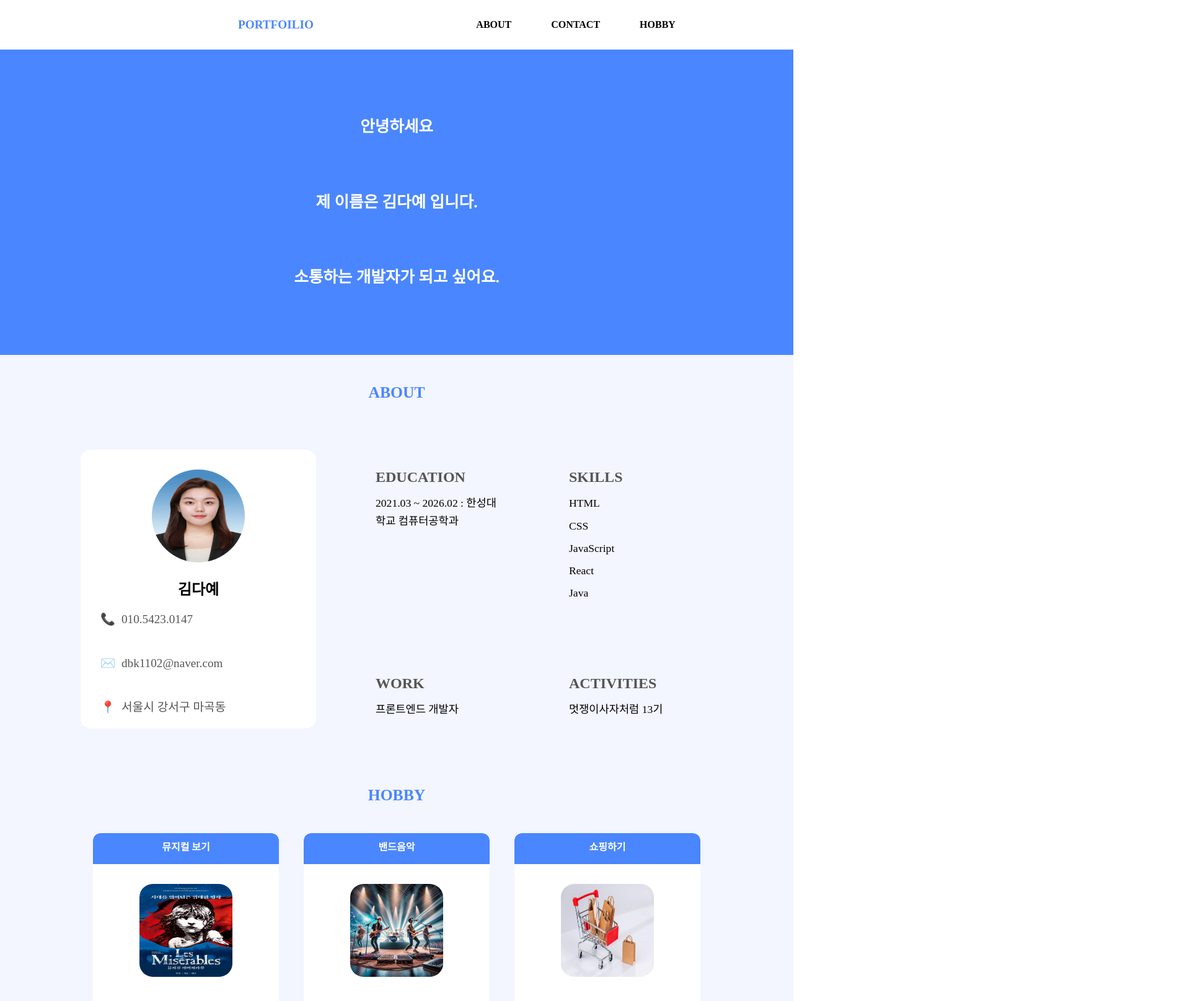
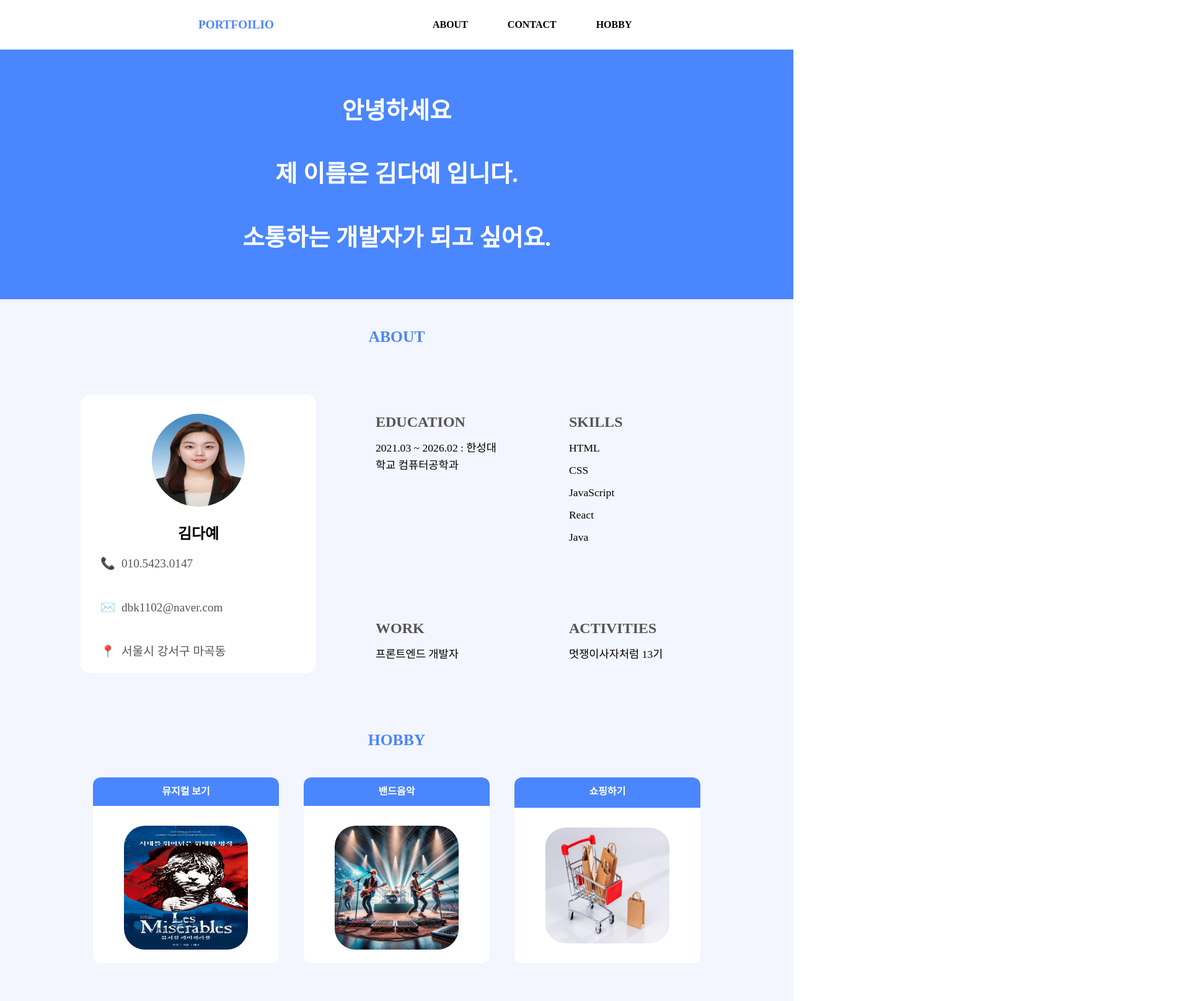
Before and after one commit to HSU-Likelion-Frontend-13th/Team-3, a React (Create React App) app in the folder Week4/daye/: page / in a window 1280 px wide. Shown: the top 1616 px of the page at 62% size, 1920 px wide, since content can reach past the window. Built offline with nearby package versions, Linux system fonts and the light colour scheme.

Commit message:
fix: Header에 logo padding 수정

```diff
--- a/Week4/daye/src/components/Header.jsx
+++ b/Week4/daye/src/components/Header.jsx
@@ -5,12 +5,12 @@ import Nav from "./Nav"
 //Header 스타일 컴포넌트
 
 const HeaderLayout = styled.div`
- width: 100vw;
- height: 10vh;
- padding: 0 30vw;
- display: flex;
- justify-content: baseline;
- align-items: center;
+    width: 100vw;
+    height: 10vh;
+    padding: 0 25vw;
+    display: flex;
+    justify-content: baseline;
+    align-items: center;
 
 `;
 
--- a/Week4/daye/src/components/Hero.jsx
+++ b/Week4/daye/src/components/Hero.jsx
@@ -9,16 +9,15 @@ const HeroLayout = styled.div`
     flex-direction: column; /*세로 방향*/
     justify-content: center;
     align-items: center;
-    padding: 4rem;
+    padding: 3rem;
 
 `;
 
 const HeroContent = styled.p`
-    // padding: 62px 0;
     text-align: center;
     color: white;
-    font-size: 2vw;
-    padding: 3rem 0;
+    font-size: 3vw;
+    padding: 2rem 0;
     font-weight: bold;
 
 `;
--- a/Week4/daye/src/components/Hobby.jsx
+++ b/Week4/daye/src/components/Hobby.jsx
@@ -55,14 +55,15 @@ const HobbyTitle = styled.div`
     color: white;
     font-weight: bold;
     padding-top: 15px;
+    padding-bottom: 15px;
     margin-top: 0px;
 `;
 
 const HobbyImage = styled.img`
     display: block;
     margin: 0 auto;
-    width: 150px;
-    height: 150px;
+    width: 200px;
+    height: 200px;
     border-radius: 25%;
     padding: 2rem;
     justify-content: center;
--- a/Week4/daye/src/components/Nav.jsx
+++ b/Week4/daye/src/components/Nav.jsx
@@ -7,7 +7,7 @@ const NavLayout = styled.div`
     gap: 5vw;
     justify-content: baseline;
     align-items: center;
-    margin-left: 20.5vw; /*328px*/
+    margin-left: 20vw;
 
 `;
 const NavItem = styled.p`
```
